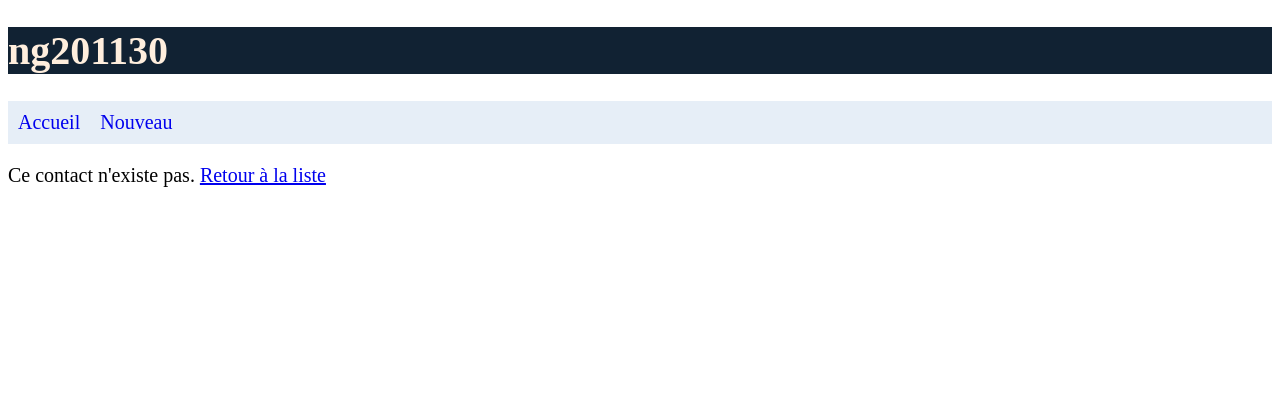
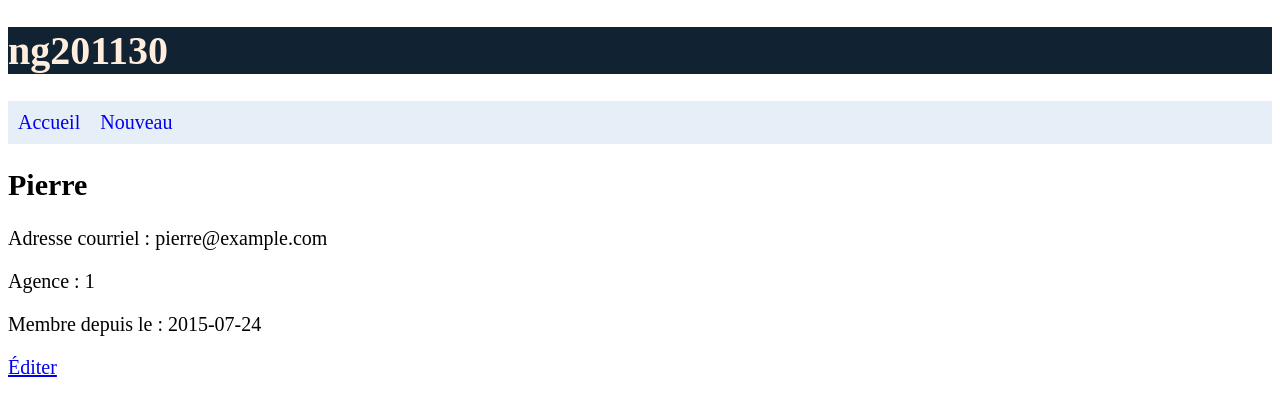
Before and after one commit to pbreteche/ng201130, an Angular app: page /detail/1 in a window 1280 px wide. Shown: the top 416 px of the page. Built offline with nearby package versions, Linux system fonts and the light colour scheme.

Commit message:
manage single contact as observable in component

```diff
--- a/src/app/contact-detail/contact-detail.component.html
+++ b/src/app/contact-detail/contact-detail.component.html
@@ -1,9 +1,9 @@
-<article *ngIf="contact; else contactNotFound">
-  <h1>{{ contact.username }}</h1>
-  <p>Adresse courriel&nbsp;: {{ contact.email }}</p>
-  <p>Agence&nbsp;: {{ contact.agency }}</p>
-  <p>Membre depuis le&nbsp;: {{ contact.memberSince }}</p>
-  <a [routerLink]="['/edition', contact.id]">Éditer</a>
+<article *ngIf="(contact | async); else contactNotFound">
+  <h1>{{ (contact | async).username }}</h1>
+  <p>Adresse courriel&nbsp;: {{ (contact | async).email }}</p>
+  <p>Agence&nbsp;: {{ (contact | async).agency }}</p>
+  <p>Membre depuis le&nbsp;: {{ (contact | async).memberSince }}</p>
+  <a [routerLink]="['/edition', (contact | async).id]">Éditer</a>
 </article>
 <ng-template #contactNotFound>
   <p>Ce contact n'existe pas. <a routerLink="/">Retour à la liste</a></p>
--- a/src/app/contact-detail/contact-detail.component.ts
+++ b/src/app/contact-detail/contact-detail.component.ts
@@ -1,7 +1,8 @@
 import {Component, OnInit} from '@angular/core';
-import {Contact, CONTACTS} from '../fixtures/contacts';
+import {Contact} from '../fixtures/contacts';
 import {ActivatedRoute} from '@angular/router';
 import {ContactListService} from '../contact-list.service';
+import {Observable} from 'rxjs';
 
 @Component({
   selector: 'app-contact-detail',
@@ -9,7 +10,7 @@ import {ContactListService} from '../contact-list.service';
   styleUrls: ['./contact-detail.component.scss']
 })
 export class ContactDetailComponent implements OnInit {
-  contact: Contact = CONTACTS[0];
+  contact: Observable<Contact>;
 
   constructor(
     private activatedRoute: ActivatedRoute,
--- a/src/app/contact-form/contact-edit.component.ts
+++ b/src/app/contact-form/contact-edit.component.ts
@@ -22,19 +22,23 @@ export class ContactEditComponent extends AbstractContactForm implements OnInit
   ngOnInit(): void {
     this.activatedRoute.paramMap.subscribe(map => {
       this.currentId = +map.get('id');
+      /*
       const contact = this.contactList.find(this.currentId);
       this.form.get('username').setValue(contact.username);
       this.form.get('email').setValue(contact.email);
       this.form.get('memberSince').setValue(contact.memberSince);
       this.form.get('agency').setValue(contact.agency);
+       */
     });
   }
 
   save(): void {
+    /*
     const contact = this.contactList.find(this.currentId);
     contact.username = this.form.get('username').value;
     contact.email = this.form.get('email').value;
     contact.memberSince = this.form.get('memberSince').value;
     contact.agency = this.form.get('agency').value;
+     */
   }
 }
--- a/src/app/contact-list.service.ts
+++ b/src/app/contact-list.service.ts
@@ -2,6 +2,7 @@ import { Injectable } from '@angular/core';
 import {Contact, NEXT_ID} from './fixtures/contacts';
 import {HttpClient} from '@angular/common/http';
 import {BehaviorSubject, Observable} from 'rxjs';
+import {map} from 'rxjs/operators';
 
 @Injectable({
   providedIn: 'root'
@@ -18,7 +19,7 @@ export class ContactListService {
   fetch(): void {
     this.http.get('assets/contacts.json').subscribe(
       (contacts: Contact[]) => {
-        this.contacts.push(...contacts);
+        this.contacts = contacts;
         this.subject.next(this.contacts);
       }
     );
@@ -28,8 +29,10 @@ export class ContactListService {
     return this.subject.asObservable();
   }
 
-  find(id: number): Contact {
-    return this.contacts.find(c => c.id === +id);
+  find(id: number): Observable<Contact|null> {
+    return this.subject.pipe(
+      map(contacts => contacts.find(c => c.id === +id))
+    );
   }
 
   insert(contact: Contact): void {
```
